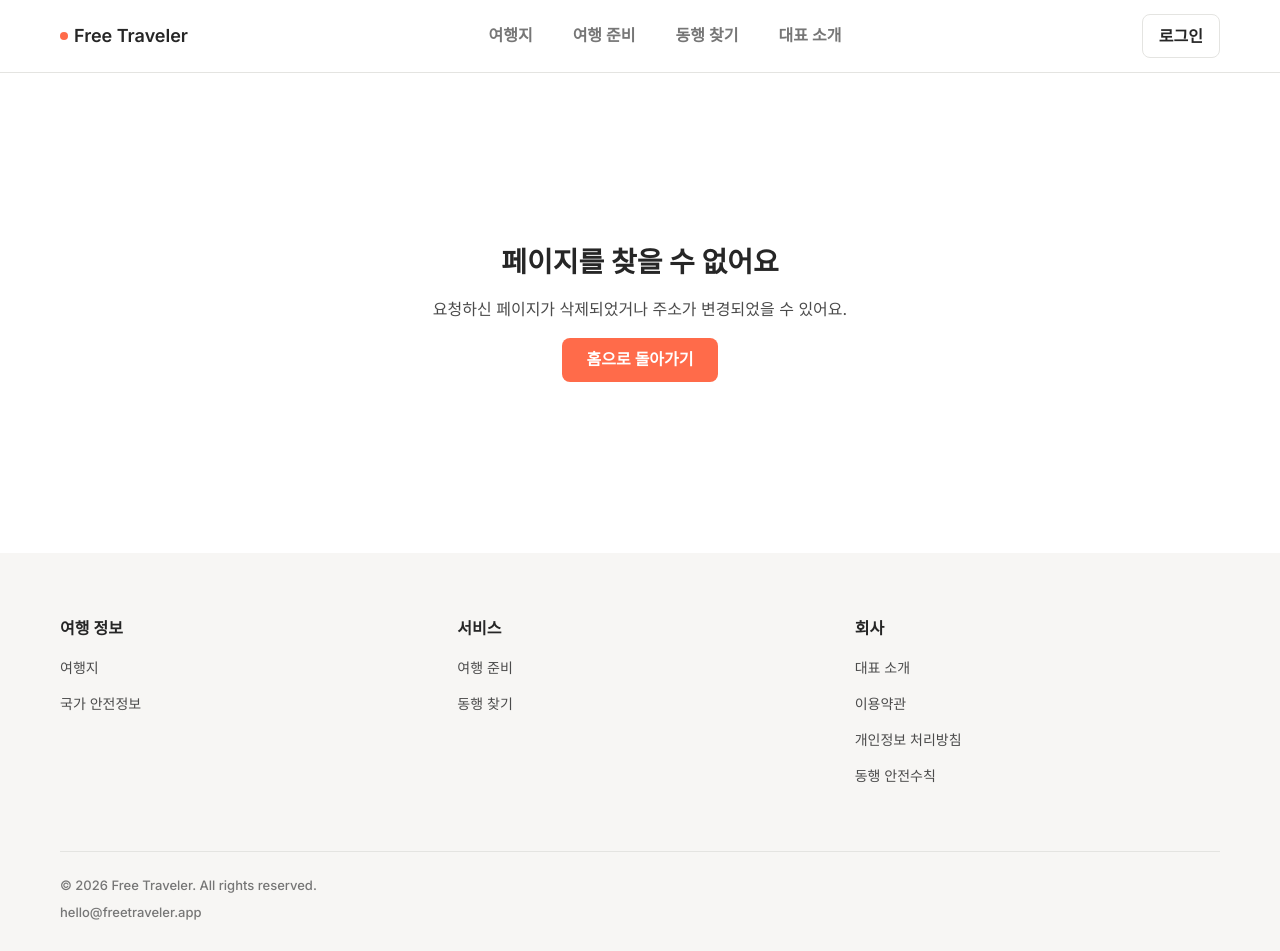
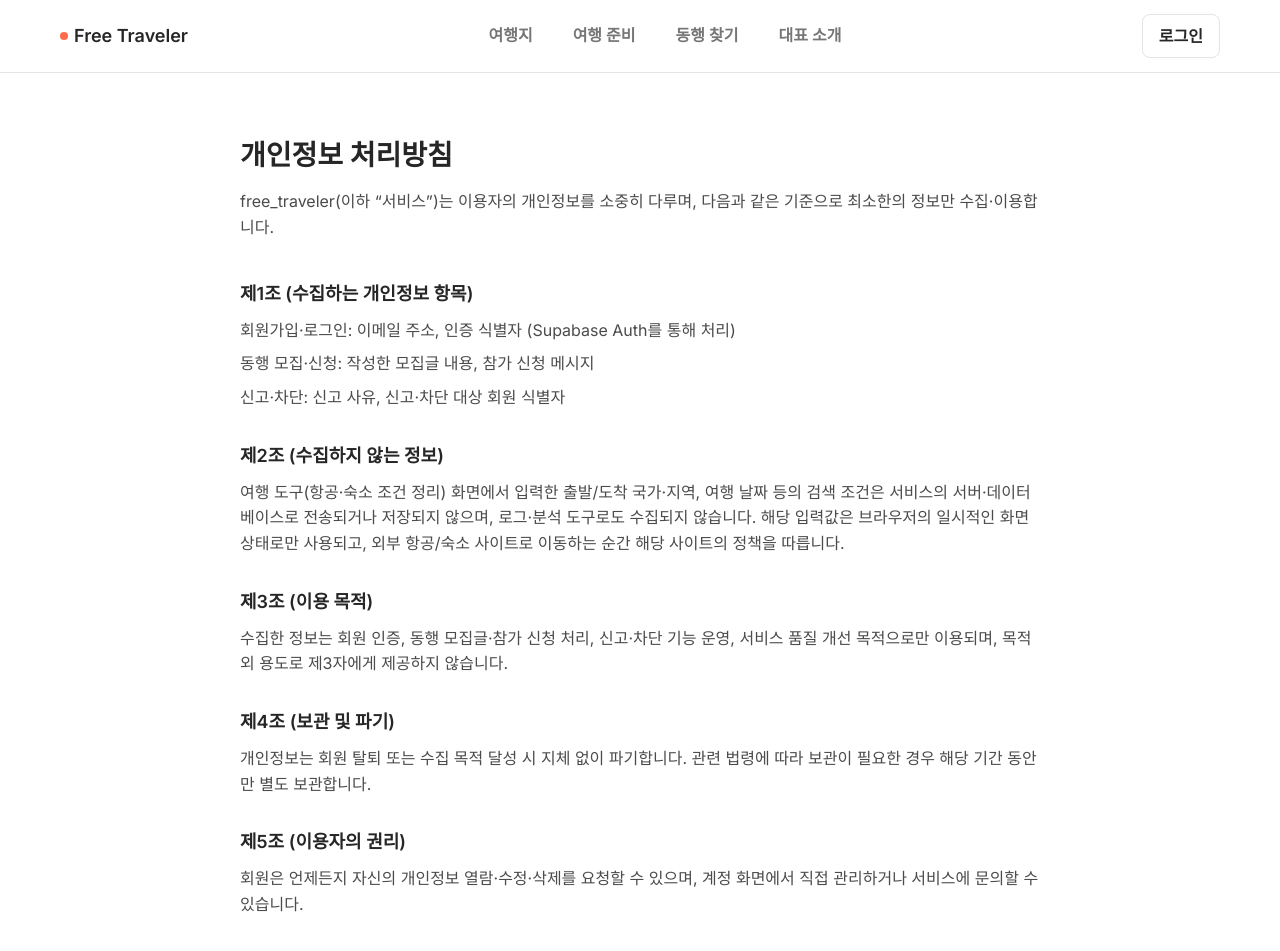
Before and after one commit to jinnryu-bari/free-traveler, a Next.js app: page /privacy in a window 1280 px wide. Before the commit this address had no page. Shown: the top 951 px of the page. Built offline with nearby package versions, Linux system fonts and the light colour scheme.

Commit message:
C-GLOBAL-POLICY-PRIVACY: add 개인정보 처리방침 정적 페이지
Co-Authored-By: Claude Sonnet 5 <noreply@anthropic.com>

```diff
--- /dev/null
+++ b/src/app/privacy/page.tsx
@@ -0,0 +1,63 @@
+export default function PrivacyPage() {
+  return (
+    <main className="mx-auto max-w-[840px] px-5 py-12 lg:py-16">
+      <h1 className="text-display-lg text-ink">개인정보 처리방침</h1>
+      <p className="text-body-md text-body mt-4">
+        free_traveler(이하 &ldquo;서비스&rdquo;)는 이용자의 개인정보를 소중히 다루며, 다음과 같은
+        기준으로 최소한의 정보만 수집·이용합니다.
+      </p>
+
+      <section className="mt-10">
+        <h2 className="text-title-md text-ink">제1조 (수집하는 개인정보 항목)</h2>
+        <ul className="text-body-md text-body mt-3 flex flex-col gap-2">
+          <li>회원가입·로그인: 이메일 주소, 인증 식별자 (Supabase Auth를 통해 처리)</li>
+          <li>동행 모집·신청: 작성한 모집글 내용, 참가 신청 메시지</li>
+          <li>신고·차단: 신고 사유, 신고·차단 대상 회원 식별자</li>
+        </ul>
+      </section>
+
+      <section className="mt-8">
+        <h2 className="text-title-md text-ink">제2조 (수집하지 않는 정보)</h2>
+        <p className="text-body-md text-body mt-3">
+          여행 도구(항공·숙소 조건 정리) 화면에서 입력한 출발/도착 국가·지역, 여행 날짜 등의
+          검색 조건은 서비스의 서버·데이터베이스로 전송되거나 저장되지 않으며, 로그·분석
+          도구로도 수집되지 않습니다. 해당 입력값은 브라우저의 일시적인 화면 상태로만 사용되고,
+          외부 항공/숙소 사이트로 이동하는 순간 해당 사이트의 정책을 따릅니다.
+        </p>
+      </section>
+
+      <section className="mt-8">
+        <h2 className="text-title-md text-ink">제3조 (이용 목적)</h2>
+        <p className="text-body-md text-body mt-3">
+          수집한 정보는 회원 인증, 동행 모집글·참가 신청 처리, 신고·차단 기능 운영, 서비스
+          품질 개선 목적으로만 이용되며, 목적 외 용도로 제3자에게 제공하지 않습니다.
+        </p>
+      </section>
+
+      <section className="mt-8">
+        <h2 className="text-title-md text-ink">제4조 (보관 및 파기)</h2>
+        <p className="text-body-md text-body mt-3">
+          개인정보는 회원 탈퇴 또는 수집 목적 달성 시 지체 없이 파기합니다. 관련 법령에 따라
+          보관이 필요한 경우 해당 기간 동안만 별도 보관합니다.
+        </p>
+      </section>
+
+      <section className="mt-8">
+        <h2 className="text-title-md text-ink">제5조 (이용자의 권리)</h2>
+        <p className="text-body-md text-body mt-3">
+          회원은 언제든지 자신의 개인정보 열람·수정·삭제를 요청할 수 있으며, 계정 화면에서 직접
+          관리하거나 서비스에 문의할 수 있습니다.
+        </p>
+      </section>
+
+      <section className="mt-8">
+        <h2 className="text-title-md text-ink">제6조 (처리방침의 변경)</h2>
+        <p className="text-body-md text-body mt-3">
+          본 처리방침이 개정되는 경우 시행일과 변경 사항을 서비스 내에 공지합니다.
+        </p>
+      </section>
+
+      <p className="text-body-sm text-muted mt-10">시행일: 2026년 1월 1일</p>
+    </main>
+  );
+}
```
